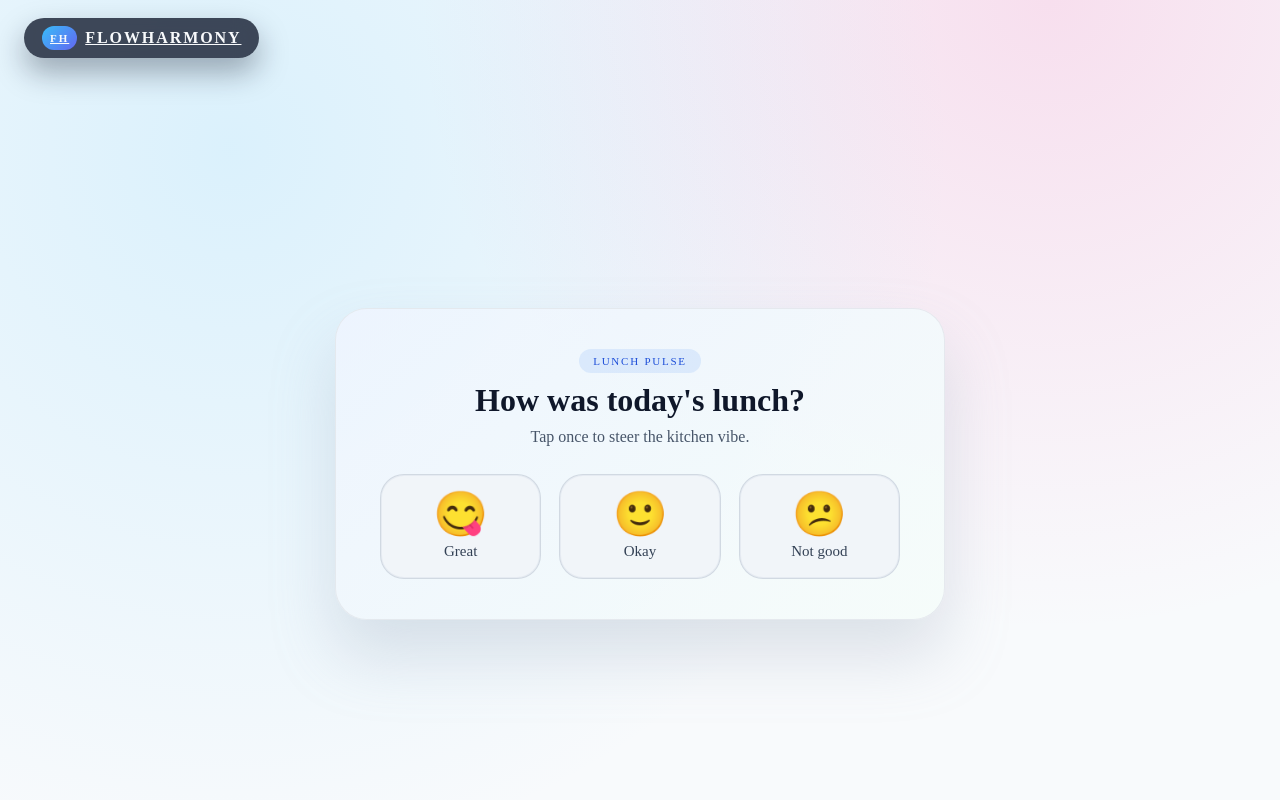
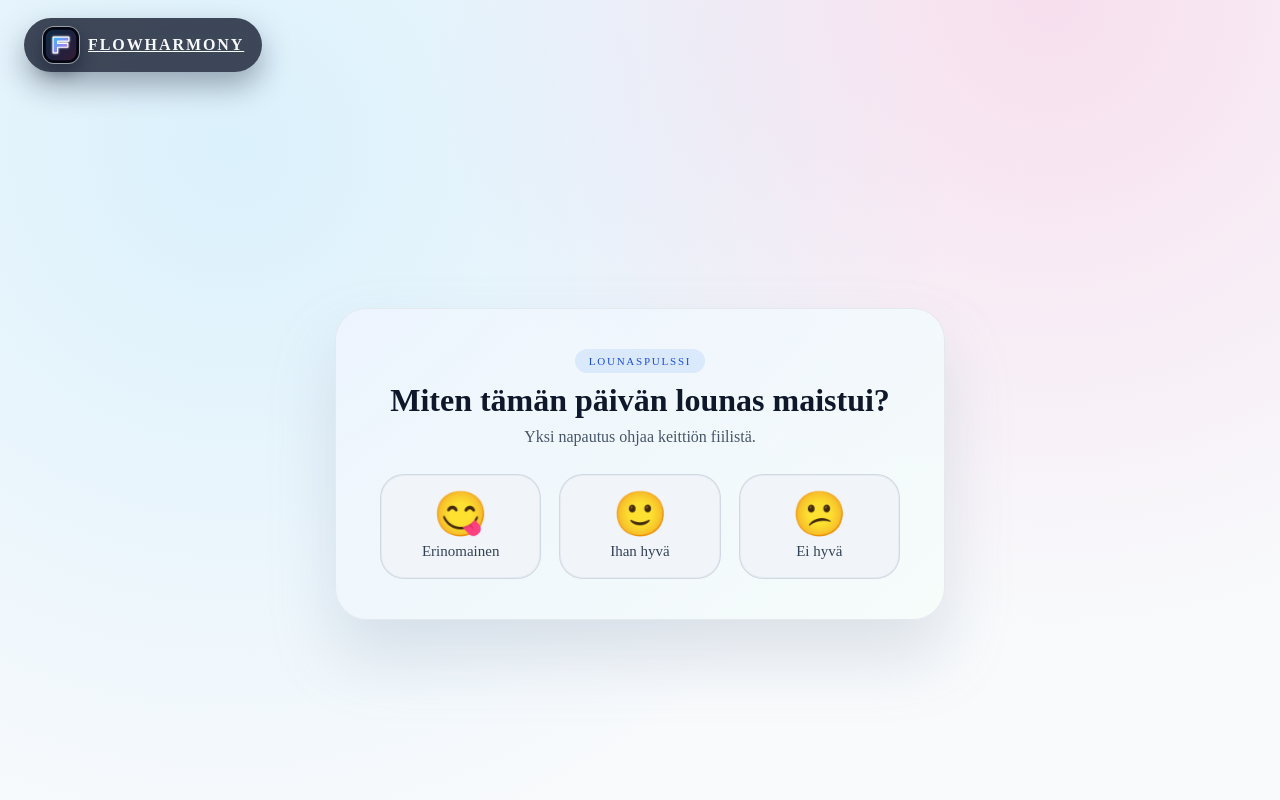
Before and after one commit to 0xMuluh/flowharmony, a Flask app: page /feedback in a window 1280 px wide. Shown: the top 800 px of the page. Run offline with Flask 2, Linux system fonts and the light colour scheme.

Commit message:
add finnish
Signed-off-by: Daena Rys <rysdaena8@gmail.com>

```diff
--- a/app.py
+++ b/app.py
@@ -11,7 +11,7 @@ from pathlib import Path
 from typing import Any, Dict, List, Optional
 from uuid import uuid4
 
-from flask import Flask, abort, jsonify, redirect, render_template, request, url_for
+from flask import Flask, abort, jsonify, redirect, render_template, request, send_from_directory, url_for
 
 try:
     from redis import Redis
@@ -519,127 +519,127 @@ FEEDBACK_SCREENS: List[Dict[str, object]] = [
         "slug": "smell",
         "question_set": "sensory",
         "response_key": "smell",
-        "title": "👃 Smell Check",
-        "prompt": "How inviting does the dish smell right now?",
+        "title": "👃 Tuoksutesti",
+        "prompt": "Kuinka houkuttelevalta annos tuoksuu juuri nyt?",
         "options": [
-            {"value": "1", "label": "😶 Flat"},
-            {"value": "3", "label": "😊 Nice"},
-            {"value": "5", "label": "🤩 Show-stopper"},
+            {"value": "1", "label": "😶 Lattea"},
+            {"value": "3", "label": "😊 Mukava"},
+            {"value": "5", "label": "🤩 Huikea"},
         ],
-        "button_text": "Send aroma rating",
-        "success_text": "Thanks – chef will keep the aroma on point!",
+        "button_text": "Lähetä tuoksuarvio",
+        "success_text": "Kiitos – keittiö hienosäätää aromin!",
     },
     {
         "slug": "appearance",
         "question_set": "sensory",
         "response_key": "appearance",
-        "title": "👀 Plate Appeal",
-        "prompt": "How good does the dish look on your tray?",
+        "title": "👀 Lautasen ulkoasu",
+        "prompt": "Miltä annos näyttää lautasellasi?",
         "options": [
-            {"value": "1", "label": "😐 Needs love"},
-            {"value": "3", "label": "😀 Looks good"},
-            {"value": "5", "label": "🌟 Picture-perfect"},
+            {"value": "1", "label": "😐 Vaatii huomiota"},
+            {"value": "3", "label": "😀 Hyvän näköinen"},
+            {"value": "5", "label": "🌟 Täydellinen"},
         ],
-        "button_text": "Share plate look",
-        "success_text": "Noted – plating team will love this!",
+        "button_text": "Kerro ulkoasusta",
+        "success_text": "Kiitos – esillepano-tiimi ilahtuu!",
     },
     {
         "slug": "temperature",
         "question_set": "sensory",
         "response_key": "temperature",
-        "title": "🌡️ Temperature Feel",
-        "prompt": "Temperature feels…",
+        "title": "🌡️ Lämpötila",
+        "prompt": "Lämpötila tuntuu…",
         "options": [
-            {"value": "too_cold", "label": "🥶 Too cold"},
-            {"value": "just_right", "label": "😌 Just right"},
-            {"value": "too_hot", "label": "🔥 Too hot"},
+            {"value": "too_cold", "label": "🥶 Liian kylmä"},
+            {"value": "just_right", "label": "😌 Juuri sopiva"},
+            {"value": "too_hot", "label": "🔥 Liian kuuma"},
         ],
-        "button_text": "Submit temperature",
-        "success_text": "Thanks – we'll adjust the heat lamps!",
+        "button_text": "Lähetä lämpötunne",
+        "success_text": "Kiitos – säädämme lämpöjä!",
     },
     {
         "slug": "wait",
         "question_set": "queue",
         "response_key": "wait_time",
-        "title": "⏱️ Wait Check",
-        "prompt": "How was your wait just now?",
+        "title": "⏱️ Jonokokemus",
+        "prompt": "Miltä odotus äsken tuntui?",
         "options": [
-            {"value": "quick", "label": "🚀 Super quick"},
-            {"value": "ok", "label": "🙂 Acceptable"},
-            {"value": "too_long", "label": "⏳ Too long"},
+            {"value": "quick", "label": "🚀 Todella nopea"},
+            {"value": "ok", "label": "🙂 Sopiva"},
+            {"value": "too_long", "label": "⏳ Liian pitkä"},
         ],
-        "button_text": "Share wait time",
-        "success_text": "Thanks – flow captain notified!",
+        "button_text": "Kerro jonosta",
+        "success_text": "Kiitos – flow-kapteeni hoitaa!",
     },
     {
         "slug": "flow",
         "question_set": "queue",
         "response_key": "flow_speed",
-        "title": "🚶‍♀️ Line Movement",
-        "prompt": "Describe the line movement",
+        "title": "🚶‍♀️ Linjan liike",
+        "prompt": "Kuvaile linjan etenemistä",
         "options": [
-            {"value": "smooth", "label": "🟢 Smooth"},
-            {"value": "stop_and_go", "label": "🟡 Stop & go"},
-            {"value": "stalled", "label": "🔴 Stalled"},
+            {"value": "smooth", "label": "🟢 Sujuvaa"},
+            {"value": "stop_and_go", "label": "🟡 Pysähtelevää"},
+            {"value": "stalled", "label": "🔴 Pysähtynyt"},
         ],
-        "button_text": "Send line status",
-        "success_text": "Flow crew will pivot right away!",
+        "button_text": "Lähetä linjan tila",
+        "success_text": "Flow-tiimi reagoi heti!",
     },
     {
         "slug": "staff",
         "question_set": "queue",
         "response_key": "staff_warmth",
-        "title": "🤝 Staff Warmth",
-        "prompt": "How friendly was the team just now?",
+        "title": "🤝 Palvelun lämpö",
+        "prompt": "Kuinka ystävällinen tiimi oli äsken?",
         "options": [
             {"value": "1", "label": "😶"},
             {"value": "3", "label": "🙂"},
             {"value": "5", "label": "🤗"},
         ],
-        "button_text": "Send shout-out",
-        "success_text": "Thanks – we love sharing the kudos!",
+        "button_text": "Lähetä terveinen",
+        "success_text": "Kiitos – välitämme kehut!",
     },
     {
         "slug": "portion",
         "question_set": "value",
         "response_key": "portion_size",
-        "title": "🍽️ Portion Size",
-        "prompt": "Portion feels…",
+        "title": "🍽️ Annoksen koko",
+        "prompt": "Annos tuntuu…",
         "options": [
-            {"value": "too_light", "label": "🥄 Too light"},
-            {"value": "just_right", "label": "🍛 Just right"},
-            {"value": "too_heavy", "label": "🍱 Too much"},
+            {"value": "too_light", "label": "🥄 Liian pieni"},
+            {"value": "just_right", "label": "🍛 Sopiva"},
+            {"value": "too_heavy", "label": "🍱 Liian suuri"},
         ],
-        "button_text": "Send portion note",
-        "success_text": "Appreciated – we'll balance the scoop!",
+        "button_text": "Lähetä annospalaute",
+        "success_text": "Kiitos – tasapainotamme annosta!",
     },
     {
         "slug": "value",
         "question_set": "value",
         "response_key": "value_for_money",
-        "title": "💶 Value Pulse",
-        "prompt": "Value for money right now",
+        "title": "💶 Vastinetta rahalle",
+        "prompt": "Miltä hinta-laatusuhde tuntuu?",
         "options": [
-            {"value": "1", "label": "💔 Low"},
-            {"value": "3", "label": "🙂 Fair"},
-            {"value": "5", "label": "🤩 Excellent"},
+            {"value": "1", "label": "💔 Heikko"},
+            {"value": "3", "label": "🙂 Ok"},
+            {"value": "5", "label": "🤩 Erinomainen"},
         ],
-        "button_text": "Send value vibe",
-        "success_text": "Thanks – finance loves this signal!",
+        "button_text": "Lähetä arvio",
+        "success_text": "Kiitos – talouskin kuulee tämän!",
     },
     {
         "slug": "mood",
         "question_set": "value",
         "response_key": "overall_mood",
-        "title": "😊 Mood Meter",
-        "prompt": "Leaving the counter feeling…",
+        "title": "😊 Tunnelmamittari",
+        "prompt": "Lähden linjalta fiiliksellä…",
         "options": [
-            {"value": "energized", "label": "⚡ Energized"},
-            {"value": "content", "label": "🙂 Content"},
-            {"value": "neutral", "label": "😐 Neutral"},
+            {"value": "energized", "label": "⚡ Energinen"},
+            {"value": "content", "label": "🙂 Tyytyväinen"},
+            {"value": "neutral", "label": "😐 Neutraali"},
         ],
-        "button_text": "Share your vibe",
-        "success_text": "Got it – we'll keep the mood high!",
+        "button_text": "Jaa fiilis",
+        "success_text": "Kiitos – pidämme fiiliksen korkealla!",
     },
 ]
 
@@ -2128,6 +2128,12 @@ def index() -> object:
     )
 
 
+@app.route("/favicon.ico")
+def favicon() -> object:
+    static_dir = Path(app.static_folder or "static")
+    return send_from_directory(static_dir, "favicon.svg", mimetype="image/svg+xml")
+
+
 @app.route("/kitchen")
 def kitchen_view() -> object:
     site_id = get_site_id_from_request()
--- a/netlify/index.html
+++ b/netlify/index.html
@@ -5,6 +5,7 @@
     <title>FlowHarmony</title>
     <meta name="viewport" content="width=device-width, initial-scale=1" />
     <link rel="stylesheet" href="../static/style.css" />
+    <link rel="icon" type="image/svg+xml" href="../static/favicon.svg" />
     <style>
       body {
         display: flex;
--- a/static/style.css
+++ b/static/style.css
@@ -417,12 +417,15 @@ body {
 }
 
 .app-logo .logo-icon {
-  background: linear-gradient(135deg, #38bdf8, #6366f1);
+  display: inline-flex;
+  width: 36px;
+  height: 36px;
   border-radius: 12px;
-  padding: 6px 8px;
-  font-size: 11px;
-  font-weight: 700;
-  letter-spacing: 0.18em;
+  overflow: hidden;
+  border: 1px solid rgba(248, 250, 252, 0.5);
+  background: url("/static/favicon.svg") center/cover no-repeat;
+  box-shadow: 0 8px 16px rgba(15, 23, 42, 0.45);
+  text-indent: -9999px;
 }
 
 .page-body {
--- a/templates/counter.html
+++ b/templates/counter.html
@@ -5,6 +5,7 @@
   <meta charset="utf-8">
   <title>FlowHarmony – Diner Counter</title>
   <link rel="stylesheet" href="/static/style.css">
+  <link rel="icon" type="image/svg+xml" href="/static/favicon.svg">
 </head>
 <body class="counter-body" data-site="{{ site_id }}">
   {% if not hide_logo %}
--- a/templates/feedback.html
+++ b/templates/feedback.html
@@ -3,8 +3,9 @@
 <html lang="en">
 <head>
   <meta charset="utf-8">
-  <title>FlowHarmony – Lunch Pulse</title>
+  <title>FlowHarmony – Lounaspulssi</title>
   <link rel="stylesheet" href="/static/style.css">
+  <link rel="icon" type="image/svg+xml" href="/static/favicon.svg">
 </head>
 <body class="feedback-alt-body" data-site="{{ site_id }}">
   {% if not hide_logo %}
@@ -15,26 +16,26 @@
   {% endif %}
   <div class="feedback-panel feedback-panel--single">
     <header class="feedback-panel__header">
-      <span class="feedback-tag">Lunch pulse</span>
-      <h1>How was today&apos;s lunch?</h1>
-      <p>Tap once to steer the kitchen vibe.</p>
+      <span class="feedback-tag">Lounaspulssi</span>
+      <h1>Miten tämän päivän lounas maistui?</h1>
+      <p>Yksi napautus ohjaa keittiön fiilistä.</p>
     </header>
-    <form id="quick-feedback" class="feedback-form emoji-form" data-success-text="Thanks – message sent!">
+    <form id="quick-feedback" class="feedback-form emoji-form" data-success-text="Kiitos – viesti perillä!">
       <div class="emoji-option-grid">
         <label class="emoji-option">
           <input type="radio" name="rating" value="3" required>
           <span class="emoji-option__icon">😋</span>
-          <span class="emoji-option__text">Great</span>
+          <span class="emoji-option__text">Erinomainen</span>
         </label>
         <label class="emoji-option">
           <input type="radio" name="rating" value="2" required>
           <span class="emoji-option__icon">🙂</span>
-          <span class="emoji-option__text">Okay</span>
+          <span class="emoji-option__text">Ihan hyvä</span>
         </label>
         <label class="emoji-option">
           <input type="radio" name="rating" value="1" required>
           <span class="emoji-option__icon">😕</span>
-          <span class="emoji-option__text">Not good</span>
+          <span class="emoji-option__text">Ei hyvä</span>
         </label>
       </div>
       <p id="status" class="feedback-status" hidden></p>
@@ -112,7 +113,7 @@
         if (!data.ok) {
           throw new Error(data.error || "Request failed");
         }
-        statusEl.textContent = successText || "Got it – thanks!";
+        statusEl.textContent = successText || "Selvä – kiitos!";
         statusEl.hidden = false;
         statusEl.classList.remove("is-error");
         resetGuard = true;
@@ -126,7 +127,7 @@
         }, 3200);
       } catch (error) {
         console.error(error);
-        statusEl.textContent = "Network hiccup – please try again.";
+        statusEl.textContent = "Yhteys takkuaa – yritä uudelleen.";
         statusEl.hidden = false;
         statusEl.classList.add("is-error");
       } finally {
--- a/templates/feedback1.html
+++ b/templates/feedback1.html
@@ -4,6 +4,7 @@
   <meta charset="utf-8">
   <title>FlowHarmony – {{ screen.title }}</title>
   <link rel="stylesheet" href="/static/style.css">
+  <link rel="icon" type="image/svg+xml" href="/static/favicon.svg">
 </head>
 <body class="feedback-alt-body" data-site="{{ site_id }}" data-screen="{{ screen.slug }}">
   {% if not hide_logo %}
--- a/templates/feedback2.html
+++ b/templates/feedback2.html
@@ -4,6 +4,7 @@
   <meta charset="utf-8">
   <title>FlowHarmony – {{ screen.title }}</title>
   <link rel="stylesheet" href="/static/style.css">
+  <link rel="icon" type="image/svg+xml" href="/static/favicon.svg">
 </head>
 <body class="feedback-alt-body" data-site="{{ site_id }}" data-screen="{{ screen.slug }}">
   {% if not hide_logo %}
--- a/templates/feedback3.html
+++ b/templates/feedback3.html
@@ -4,6 +4,7 @@
   <meta charset="utf-8">
   <title>FlowHarmony – {{ screen.title }}</title>
   <link rel="stylesheet" href="/static/style.css">
+  <link rel="icon" type="image/svg+xml" href="/static/favicon.svg">
 </head>
 <body class="feedback-alt-body" data-site="{{ site_id }}" data-screen="{{ screen.slug }}">
   {% if not hide_logo %}
--- a/templates/feedback_all.html
+++ b/templates/feedback_all.html
@@ -4,6 +4,7 @@
   <meta charset="utf-8">
   <title>FlowHarmony – Feedback Wall</title>
   <link rel="stylesheet" href="/static/style.css">
+  <link rel="icon" type="image/svg+xml" href="/static/favicon.svg">
 </head>
 <body class="page-body" data-site="{{ site_id }}">
   {% if not hide_logo %}
--- a/templates/feedback_carousel.html
+++ b/templates/feedback_carousel.html
@@ -4,6 +4,7 @@
   <meta charset="utf-8">
   <title>FlowHarmony – Feedback Carousel</title>
   <link rel="stylesheet" href="/static/style.css">
+  <link rel="icon" type="image/svg+xml" href="/static/favicon.svg">
 </head>
 <body class="feedback-alt-body feedback-carousel-body" data-site="{{ site_id }}">
   {% if not hide_logo %}
--- a/templates/home.html
+++ b/templates/home.html
@@ -4,6 +4,7 @@
   <meta charset="utf-8">
   <title>FlowHarmony – Control Deck</title>
   <link rel="stylesheet" href="/static/style.css">
+  <link rel="icon" type="image/svg+xml" href="/static/favicon.svg">
 </head>
 <body class="home-body" data-site="{{ site_id }}">
   <div class="home-background" aria-hidden="true"></div>
--- a/templates/kitchen_1.html
+++ b/templates/kitchen_1.html
@@ -4,6 +4,7 @@
   <meta charset="utf-8">
   <title>FlowHarmony – Kitchen Guidance</title>
   <link rel="stylesheet" href="/static/style.css">
+  <link rel="icon" type="image/svg+xml" href="/static/favicon.svg">
 </head>
 <body class="kitchen-body" data-site="{{ site_id }}">
   {% if not hide_logo %}
--- a/templates/line_alerts.html
+++ b/templates/line_alerts.html
@@ -4,6 +4,7 @@
   <meta charset="utf-8">
   <title>FlowHarmony – Line Alerts</title>
   <link rel="stylesheet" href="/static/style.css">
+  <link rel="icon" type="image/svg+xml" href="/static/favicon.svg">
 </head>
 <body class="page-body" data-site="{{ site_id }}">
   {% if not hide_logo %}
--- a/templates/manager.html
+++ b/templates/manager.html
@@ -4,6 +4,7 @@
   <meta charset="utf-8">
   <title>FlowHarmony – Manager Prevention Center</title>
   <link rel="stylesheet" href="/static/style.css">
+  <link rel="icon" type="image/svg+xml" href="/static/favicon.svg">
 </head>
 <body class="manager-body" data-site="{{ site_id }}">
   {% if not hide_logo %}
--- a/templates/mascot_wall.html
+++ b/templates/mascot_wall.html
@@ -4,6 +4,7 @@
   <meta charset="utf-8">
   <title>FlowHarmony – Mascot Wall</title>
   <link rel="stylesheet" href="/static/style.css">
+  <link rel="icon" type="image/svg+xml" href="/static/favicon.svg">
 </head>
 <body class="mascot-body" data-site="{{ site_id }}">
   {% if not hide_logo %}
--- a/templates/network_alerts.html
+++ b/templates/network_alerts.html
@@ -4,6 +4,7 @@
   <meta charset="utf-8">
   <title>FlowHarmony – Network Redirects</title>
   <link rel="stylesheet" href="/static/style.css">
+  <link rel="icon" type="image/svg+xml" href="/static/favicon.svg">
 </head>
 <body class="page-body" data-site="{{ site_id }}">
   {% if not hide_logo %}
--- a/templates/wait_times.html
+++ b/templates/wait_times.html
@@ -4,6 +4,7 @@
   <meta charset="utf-8">
   <title>FlowHarmony – Live Wait Times</title>
   <link rel="stylesheet" href="/static/style.css">
+  <link rel="icon" type="image/svg+xml" href="/static/favicon.svg">
 </head>
 <body class="page-body" data-site="{{ site_id }}">
   {% if not hide_logo %}
--- a/templates/waitboard.html
+++ b/templates/waitboard.html
@@ -4,6 +4,7 @@
   <meta charset="utf-8">
   <title>FlowHarmony – Live Waitboard</title>
   <link rel="stylesheet" href="/static/style.css">
+  <link rel="icon" type="image/svg+xml" href="/static/favicon.svg">
 </head>
 <body class="page-body wait-shell" data-site="{{ site_id }}">
   {% if not hide_logo %}
```
Also changed, not shown: other parts of static/style.css (+74 -15 lines), templates/kitchen.html (+8 -0 lines), static/favicon.svg (added).
